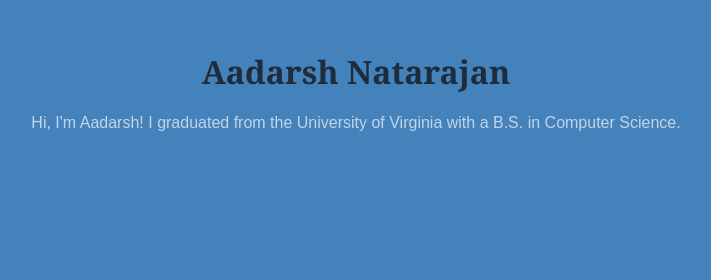
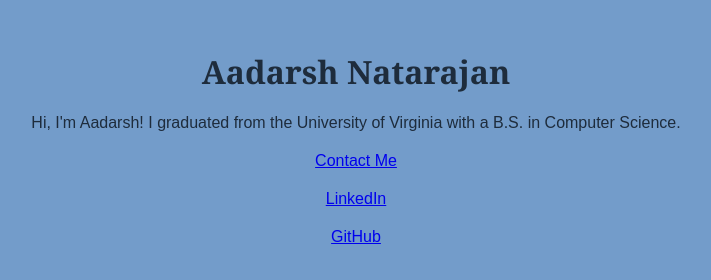
Before and after one commit to Aarfdark/aarfdark.github.io, a plain HTML site: page index.html in a window 1280 px wide. Shown: the whole page, without its empty margins (284-995 px from the left). Drawn offline with Linux system fonts and the light colour scheme.

Commit message:
updating links

```diff
--- a/index.html
+++ b/index.html
@@ -9,5 +9,13 @@
   <body>
     <h1>Aadarsh Natarajan</h1>
     <p>Hi, I'm Aadarsh! I graduated from the University of Virginia with a B.S. in Computer Science.</p>
+
+
   </body>
+
+  <footer>
+    <p><a href="mailto:aadarsh.natarajan@gmail.com">Contact Me</a></p>
+    <p><a href="https://www.linkedin.com/in/aadarsh-natarajan">LinkedIn</a></p>
+    <p><a href="https://github.com/aarfdark">GitHub</a></p>
+  </footer>
 </html>
--- a/styles.css
+++ b/styles.css
@@ -1,5 +1,5 @@
 body {
-    background-color: #4482bb;
+    background-color: #739cca;
     margin: 0;
     padding: 0;
 }
@@ -12,7 +12,7 @@ h1 {
 }
 
 p {
-    color: #c4d4e8;
+    color: #1e2c3c;
     font-family: 'Arial', sans-serif;
     text-align: center;
     margin-top: 20px;
```
Also changed, not shown: 1 other file.
